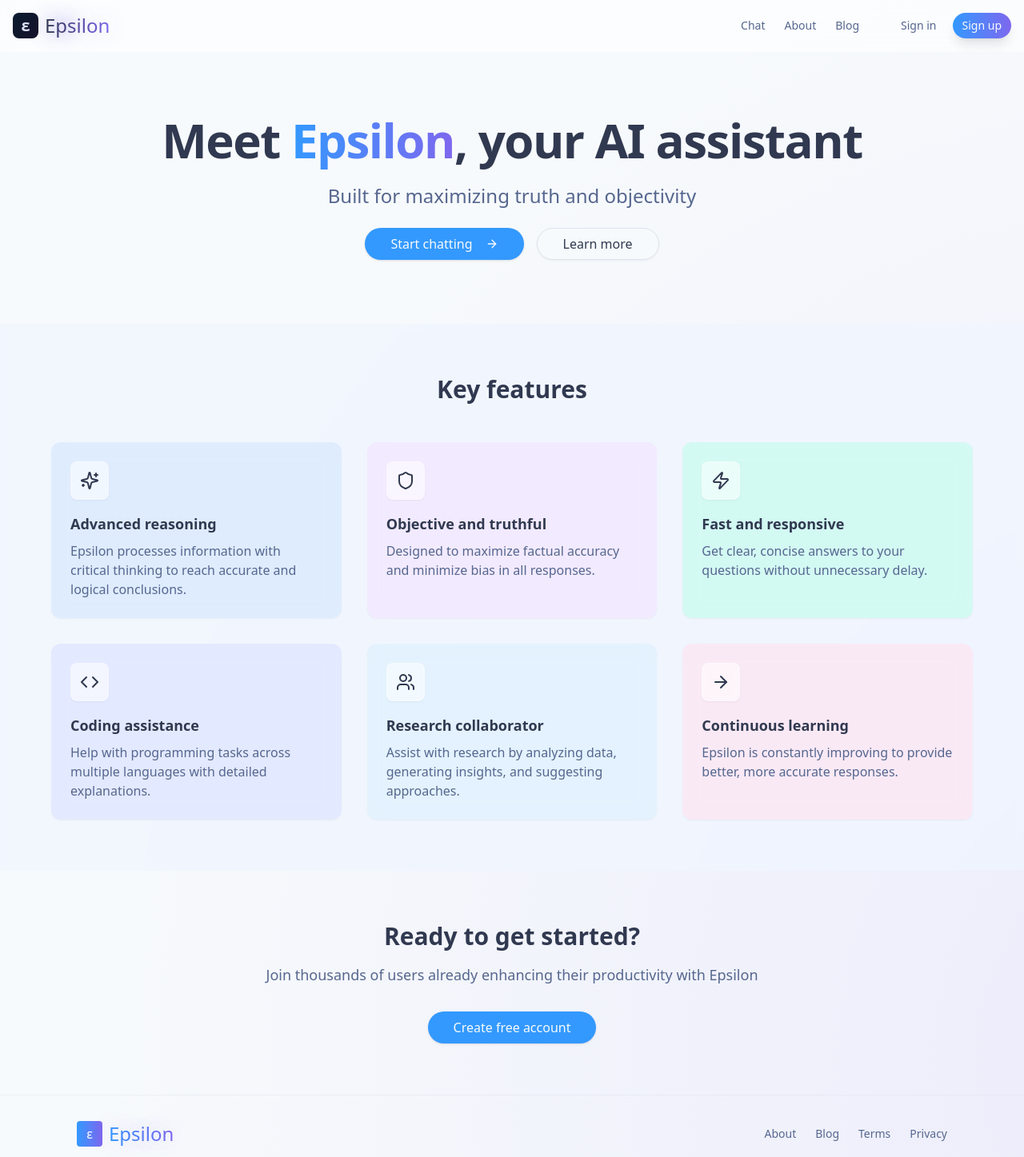
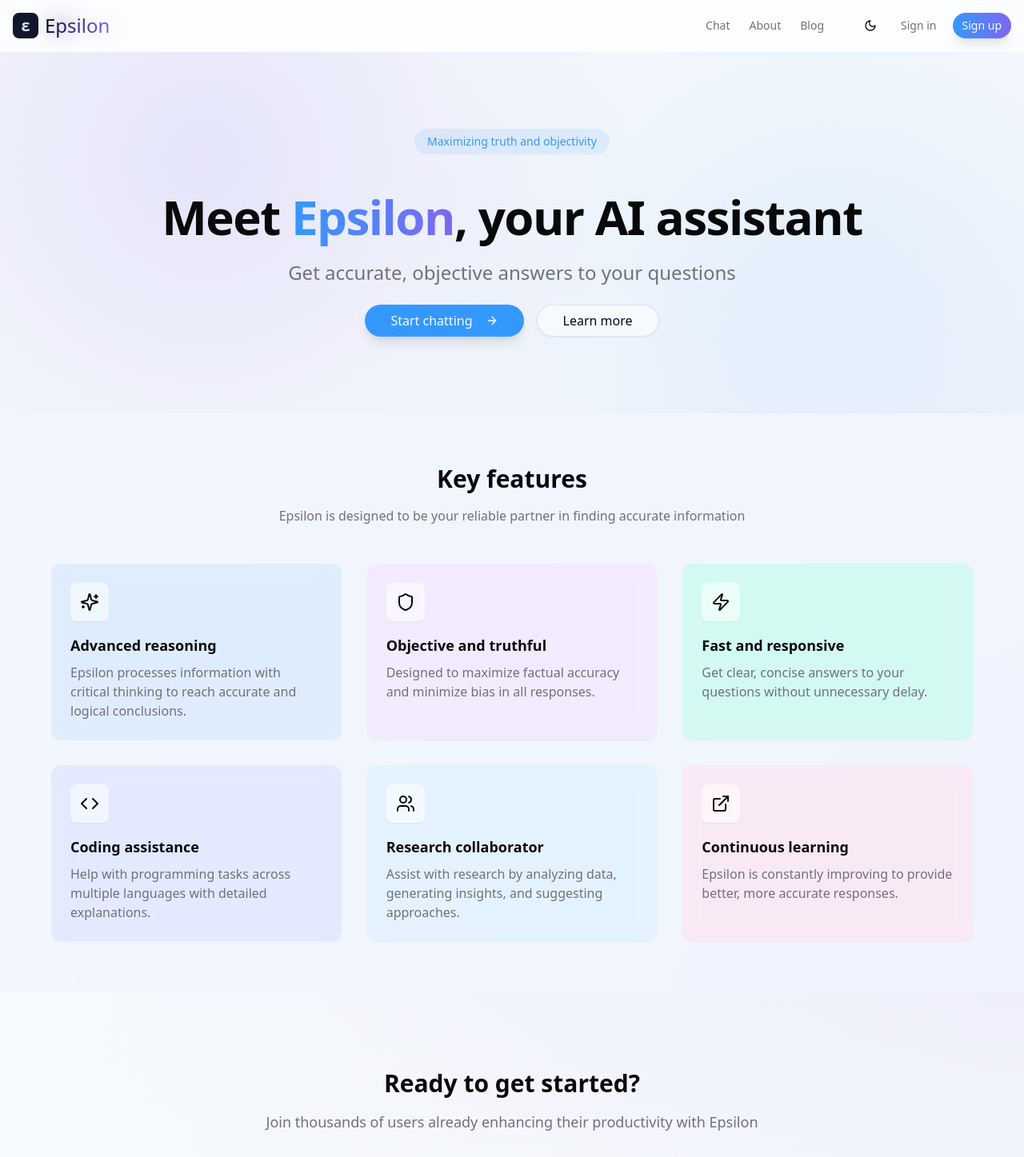
Before and after one commit to an1n-dya/EpsilonAI, a Next.js app: page / in a window 1280 px wide. Shown: the top 1447 px of the page at 80% size. Built offline with nearby package versions, Linux system fonts and the light colour scheme.

Commit message:
Adding Dark Theme (1)

```diff
--- a/src/app/ClientBody.tsx
+++ b/src/app/ClientBody.tsx
@@ -1,22 +1,24 @@
 "use client";
 
 import { useEffect } from "react";
+import { ThemeProvider } from "@/components/theme-provider";
 
 export default function ClientBody({
   children,
 }: {
   children: React.ReactNode;
 }) {
-  // Enable light theme and remove any extension-added classes during hydration
+  // Remove any extension-added classes during hydration
   useEffect(() => {
     // This runs only on the client after hydration
-    document.documentElement.classList.add('dark'); // Apply the dark theme class but with light colors
     document.body.className = "antialiased";
   }, []);
 
   return (
-    <body className="antialiased dark:bg-background" suppressHydrationWarning>
-      {children}
-    </body>
+    <ThemeProvider defaultTheme="light">
+      <body className="antialiased bg-background" suppressHydrationWarning>
+        {children}
+      </body>
+    </ThemeProvider>
   );
 }
--- a/src/app/globals.css
+++ b/src/app/globals.css
@@ -38,34 +38,33 @@
   }
 
   .dark {
-    /* Lighter blue theme */
-    /* Main colors */
-    --background: 210 50% 98%;
-    --foreground: 222 25% 25%;
+    /* Dark theme colors */
+    --background: 220 20% 12%;
+    --foreground: 210 20% 98%;
 
     /* UI element colors */
-    --card: 206 70% 98%;
-    --card-foreground: 222 25% 20%;
-    --popover: 210 50% 96%;
-    --popover-foreground: 222 25% 20%;
+    --card: 220 20% 16%;
+    --card-foreground: 210 20% 96%;
+    --popover: 220 20% 16%;
+    --popover-foreground: 210 20% 96%;
 
     /* Brand colors */
     --primary: 210 100% 60%;
-    --primary-foreground: 210 50% 98%;
-    --secondary: 214 32% 95%;
-    --secondary-foreground: 222 25% 20%;
+    --primary-foreground: 210 20% 98%;
+    --secondary: 215 25% 20%;
+    --secondary-foreground: 210 20% 96%;
     --accent: 250 80% 67%;
-    --accent-foreground: 210 50% 98%;
+    --accent-foreground: 210 20% 98%;
 
     /* Functional colors */
-    --muted: 214 32% 95%;
-    --muted-foreground: 222 25% 45%;
+    --muted: 215 25% 20%;
+    --muted-foreground: 210 20% 70%;
     --destructive: 0 62.8% 60.6%;
-    --destructive-foreground: 210 50% 98%;
+    --destructive-foreground: 210 20% 98%;
 
     /* Border and control colors */
-    --border: 214 32% 90%;
-    --input: 214 32% 90%;
+    --border: 215 25% 25%;
+    --input: 215 25% 25%;
     --ring: 210 100% 60%;
   }
 }
@@ -78,9 +77,20 @@
   body {
     @apply bg-background text-foreground;
     font-feature-settings: "rlig" 1, "calt" 1;
+  }
+
+  .light body {
     background-image: radial-gradient(
       circle at 120% 90%,
       hsl(var(--accent) / 0.1) 0%,
+      transparent 70%
+    );
+  }
+
+  .dark body {
+    background-image: radial-gradient(
+      circle at 120% 90%,
+      hsl(var(--accent) / 0.15) 0%,
       transparent 70%
     );
   }
@@ -88,28 +98,53 @@
 
 @layer components {
   /* Card variations with frosted glass effect */
-  .card-frost-blue {
+  .light .card-frost-blue {
     @apply bg-blue-100/80 backdrop-blur-md border-blue-200/60;
   }
 
-  .card-frost-purple {
+  .light .card-frost-purple {
     @apply bg-purple-100/80 backdrop-blur-md border-purple-200/60;
   }
 
-  .card-frost-teal {
+  .light .card-frost-teal {
     @apply bg-teal-100/80 backdrop-blur-md border-teal-200/60;
   }
 
-  .card-frost-indigo {
+  .light .card-frost-indigo {
     @apply bg-indigo-100/80 backdrop-blur-md border-indigo-200/60;
   }
 
-  .card-frost-sky {
+  .light .card-frost-sky {
     @apply bg-sky-100/80 backdrop-blur-md border-sky-200/60;
   }
 
-  .card-frost-pink {
+  .light .card-frost-pink {
     @apply bg-pink-100/80 backdrop-blur-md border-pink-200/60;
+  }
+
+  /* Dark mode frost cards */
+  .dark .card-frost-blue {
+    @apply bg-blue-950/40 backdrop-blur-md border-blue-800/30;
+  }
+
+  .dark .card-frost-purple {
+    @apply bg-purple-950/40 backdrop-blur-md border-purple-800/30;
+  }
+
+  .dark .card-frost-teal {
+    @apply bg-teal-950/40 backdrop-blur-md border-teal-800/30;
+  }
+
+  .dark .card-frost-indigo {
+    @apply bg-indigo-950/40 backdrop-blur-md border-indigo-800/30;
+  }
+
+  .dark .card-frost-sky {
+    @apply bg-sky-950/40 backdrop-blur-md border-sky-800/30;
+  }
+
+  .dark .card-frost-pink {
+    @apply bg-pink-950/40 backdrop-blur-md border-pink-800/30;
   }
 
   /* Card with hover lift effect */
@@ -119,7 +154,7 @@
 
   /* Input and button styling */
   .chat-input {
-    @apply w-full rounded-full px-6 py-3 bg-white/80 backdrop-blur-sm text-foreground
+    @apply w-full rounded-full px-6 py-3 bg-white/80 dark:bg-background/50 backdrop-blur-sm text-foreground
            focus:outline-none focus:ring-1 focus:ring-primary/50 transition-all duration-200
            border border-transparent focus:border-primary/20 shadow-lg;
     transition: transform 0.2s ease;
@@ -132,7 +167,8 @@
   .tool-button {
     @apply rounded-full px-5 py-2 text-sm font-medium transition-all duration-200
            focus-visible:outline-none focus-visible:ring-1 focus-visible:ring-ring
-           hover:bg-white/80 hover:shadow-md hover:-translate-y-1;
+           hover:bg-white/80 hover:shadow-md hover:-translate-y-1
+           dark:hover:bg-secondary/80;
   }
 
   /* Logo styling */
@@ -184,7 +220,7 @@
   }
 
   .message-bubble-assistant {
-    @apply bg-white/90 backdrop-blur-sm text-foreground rounded-2xl rounded-tl-sm
+    @apply bg-white/90 dark:bg-card/90 backdrop-blur-sm text-foreground rounded-2xl rounded-tl-sm
            px-4 py-2 max-w-[80%] shadow-md border border-border transition-all duration-200;
     animation: slideInLeft 0.3s ease-out;
   }
@@ -218,6 +254,27 @@
     background-image:
       radial-gradient(circle at 20% 30%, hsl(var(--accent) / 0.15) 0%, transparent 50%),
       radial-gradient(circle at 80% 70%, hsl(var(--primary) / 0.1) 0%, transparent 50%);
+  }
+
+  /* Theme toggle animation */
+  .theme-toggle-icon {
+    @apply transition-transform duration-500;
+  }
+
+  .light .theme-toggle-icon-sun {
+    @apply rotate-0 scale-100;
+  }
+
+  .light .theme-toggle-icon-moon {
+    @apply rotate-90 scale-0;
+  }
+
+  .dark .theme-toggle-icon-sun {
+    @apply rotate-90 scale-0;
+  }
+
+  .dark .theme-toggle-icon-moon {
+    @apply rotate-0 scale-100;
   }
 
   /* Animations */
--- a/src/app/page.tsx
+++ b/src/app/page.tsx
@@ -1,27 +1,30 @@
 import Link from "next/link";
 import { Button } from "@/components/ui/button";
 import { Header } from "@/components/header";
-import { ChatInterface } from "@/components/chat/chat-interface";
-import { ArrowRight, Sparkles, Shield, Zap, Code, Users } from "lucide-react";
+import { ArrowRight, Sparkles, Shield, Zap, Code, Users, ExternalLink } from "lucide-react";
 
 export default function Home() {
   return (
     <main className="flex flex-col min-h-screen">
       <Header />
 
-      <section className="py-20 px-4 text-center">
+      <section className="py-24 px-4 text-center hero-gradient">
         <div className="max-w-4xl mx-auto space-y-6">
-          <h1 className="text-5xl md:text-6xl font-bold tracking-tight">
+          <div className="inline-block mb-6 px-4 py-1.5 bg-primary/10 dark:bg-primary/20 backdrop-blur-sm rounded-full text-sm font-medium text-primary">
+            Maximizing truth and objectivity
+          </div>
+
+          <h1 className="text-5xl md:text-6xl font-bold tracking-tight animate-fadeIn">
             Meet <span className="bg-gradient-to-r from-primary to-accent bg-clip-text text-transparent">Epsilon</span>, your AI assistant
           </h1>
           <p className="text-xl md:text-2xl text-muted-foreground">
-            Built for maximizing truth and objectivity
+            Get accurate, objective answers to your questions
           </p>
 
           <div className="flex flex-col sm:flex-row gap-4 justify-center mt-8">
             <Button
               size="lg"
-              className="rounded-full text-base font-medium px-8"
+              className="rounded-full text-base font-medium px-8 shadow-lg hover:shadow-primary/25"
               asChild
             >
               <Link href="/chat">
@@ -31,7 +34,7 @@ export default function Home() {
             <Button
               variant="outline"
               size="lg"
-              className="rounded-full text-base font-medium px-8"
+              className="rounded-full text-base font-medium px-8 border-primary/20 hover:bg-primary/5"
               asChild
             >
               <Link href="/about">
@@ -42,9 +45,12 @@ export default function Home() {
         </div>
       </section>
 
-      <section className="py-16 px-4 bg-blue-50/70 backdrop-blur-sm">
+      <section className="py-16 px-4 bg-blue-50/70 dark:bg-blue-950/10 backdrop-blur-sm">
         <div className="max-w-6xl mx-auto">
-          <h2 className="text-3xl font-bold text-center mb-12">Key features</h2>
+          <h2 className="text-3xl font-bold text-center mb-4">Key features</h2>
+          <p className="text-center text-muted-foreground max-w-2xl mx-auto mb-12">
+            Epsilon is designed to be your reliable partner in finding accurate information
+          </p>
 
           <div className="grid grid-cols-1 md:grid-cols-2 lg:grid-cols-3 gap-8">
             <FeatureCard
@@ -78,7 +84,7 @@ export default function Home() {
               index={4}
             />
             <FeatureCard
-              icon={<ArrowRight />}
+              icon={<ExternalLink />}
               title="Continuous learning"
               description="Epsilon is constantly improving to provide better, more accurate responses."
               index={5}
@@ -87,7 +93,7 @@ export default function Home() {
         </div>
       </section>
 
-      <section className="py-16 px-4">
+      <section className="py-24 px-4 bg-gradient-to-b from-transparent to-background/80">
         <div className="max-w-4xl mx-auto text-center">
           <h2 className="text-3xl font-bold mb-4">Ready to get started?</h2>
           <p className="text-lg text-muted-foreground mb-8">
@@ -95,7 +101,7 @@ export default function Home() {
           </p>
           <Button
             size="lg"
-            className="rounded-full text-base font-medium px-8"
+            className="rounded-full text-base font-medium px-8 bg-gradient-to-r from-primary to-accent hover:opacity-90 shadow-lg"
             asChild
           >
             <Link href="/signup">
@@ -105,7 +111,7 @@ export default function Home() {
         </div>
       </section>
 
-      <footer className="border-t border-border/50 py-8 px-4">
+      <footer className="border-t border-border/50 py-8 px-4 bg-card/30 backdrop-blur-sm">
         <div className="container mx-auto flex flex-col md:flex-row justify-between items-center">
           <div className="flex items-center gap-2 mb-4 md:mb-0">
             <div className="bg-gradient-to-r from-primary to-accent flex items-center justify-center rounded w-8 h-8 text-white">
@@ -114,10 +120,10 @@ export default function Home() {
             <span className="logo font-medium bg-gradient-to-r from-primary to-accent bg-clip-text text-transparent">Epsilon</span>
           </div>
           <div className="flex gap-6 text-sm text-muted-foreground">
-            <Link href="/about" className="hover:text-foreground">About</Link>
-            <Link href="#" className="hover:text-foreground">Blog</Link>
-            <Link href="#" className="hover:text-foreground">Terms</Link>
-            <Link href="#" className="hover:text-foreground">Privacy</Link>
+            <Link href="/about" className="hover:text-foreground transition-colors">About</Link>
+            <Link href="#" className="hover:text-foreground transition-colors">Blog</Link>
+            <Link href="#" className="hover:text-foreground transition-colors">Terms</Link>
+            <Link href="#" className="hover:text-foreground transition-colors">Privacy</Link>
           </div>
         </div>
       </footer>
@@ -146,8 +152,8 @@ function FeatureCard({ icon, title, description, index = 0 }: FeatureCardProps &
   const cardClass = frostClasses[index % frostClasses.length];
 
   return (
-    <div className={`flex flex-col p-6 ${cardClass} rounded-xl shadow-sm backdrop-blur-md`}>
-      <div className="bg-white/60 backdrop-blur-sm h-12 w-12 rounded-lg flex items-center justify-center mb-4 shadow-sm">
+    <div className={`flex flex-col p-6 ${cardClass} rounded-xl shadow-sm backdrop-blur-md lift-card`}>
+      <div className="bg-white/60 dark:bg-background/60 backdrop-blur-sm h-12 w-12 rounded-lg flex items-center justify-center mb-4 shadow-sm">
         {icon}
       </div>
       <h3 className="text-lg font-semibold mb-2">{title}</h3>
--- a/src/components/header.tsx
+++ b/src/components/header.tsx
@@ -5,6 +5,7 @@ import { useState, useEffect } from "react";
 import { Button } from "@/components/ui/button";
 import { cn } from "@/lib/utils";
 import { Menu, X } from "lucide-react";
+import { ThemeToggle } from "@/components/theme-toggle";
 
 export function Header() {
   const [scrolled, setScrolled] = useState(false);
@@ -24,15 +25,15 @@ export function Header() {
       className={cn(
         "sticky top-0 z-50 w-full border-b transition-all duration-300 backdrop-blur-md",
         scrolled
-          ? "border-blue-100 bg-white/80 shadow-lg"
-          : "border-transparent bg-white/50"
+          ? "border-blue-100 dark:border-blue-900/30 bg-white/80 dark:bg-background/80 shadow-lg"
+          : "border-transparent bg-white/50 dark:bg-background/50"
         )}
       >
       <div className="container flex h-16 items-center justify-between px-4">
         <div className="flex items-center gap-2">
           <Link href="/" className="flex items-center gap-2 logo-container">
-            <div className="bg-black flex items-center justify-center rounded-lg w-8 h-8 overflow-hidden relative">
-              <span className="text-white font-bold text-xl animate-pulse-slow">ε</span>
+            <div className="bg-black dark:bg-white flex items-center justify-center rounded-lg w-8 h-8 overflow-hidden relative">
+              <span className="text-white dark:text-black font-bold text-xl animate-pulse-slow">ε</span>
               <div className="absolute inset-0 bg-gradient-to-br from-primary/30 to-accent/30 opacity-60"></div>
             </div>
             <span className="logo font-medium bg-clip-text text-transparent bg-gradient-to-r from-foreground to-accent">Epsilon</span>
@@ -46,6 +47,8 @@ export function Header() {
           <NavLink href="/blog">Blog</NavLink>
 
           <div className="flex items-center gap-2 ml-4">
+            <ThemeToggle />
+
             <Button
               variant="ghost"
               size="sm"
@@ -65,7 +68,9 @@ export function Header() {
         </div>
 
         {/* Mobile menu button */}
-        <div className="md:hidden">
+        <div className="md:hidden flex items-center gap-2">
+          <ThemeToggle />
+
           <Button
             variant="ghost"
             size="icon"
--- /dev/null
+++ b/src/components/theme-provider.tsx
@@ -0,0 +1,80 @@
+"use client";
+
+import { createContext, useContext, useEffect, useState } from "react";
+
+type Theme = "light" | "dark";
+
+type ThemeProviderProps = {
+  children: React.ReactNode;
+  defaultTheme?: Theme;
+  storageKey?: string;
+};
+
+type ThemeProviderState = {
+  theme: Theme;
+  setTheme: (theme: Theme) => void;
+  toggleTheme: () => void;
+};
+
+const initialState: ThemeProviderState = {
+  theme: "light",
+  setTheme: () => null,
+  toggleTheme: () => null,
+};
+
+const ThemeProviderContext = createContext<ThemeProviderState>(initialState);
+
+export function ThemeProvider({
+  children,
+  defaultTheme = "light",
+  storageKey = "epsilon-theme",
+  ...props
+}: ThemeProviderProps) {
+  const [theme, setTheme] = useState<Theme>(defaultTheme);
+
+  useEffect(() => {
+    const savedTheme = localStorage.getItem(storageKey) as Theme | null;
+
+    if (savedTheme) {
+      setTheme(savedTheme);
+    } else {
+      // Check system preference
+      const systemPrefersDark = window.matchMedia("(prefers-color-scheme: dark)").matches;
+      setTheme(systemPrefersDark ? "dark" : "light");
+    }
+  }, [storageKey]);
+
+  useEffect(() => {
+    const root = window.document.documentElement;
+
+    root.classList.remove("light", "dark");
+    root.classList.add(theme);
+
+    localStorage.setItem(storageKey, theme);
+  }, [theme, storageKey]);
+
+  const toggleTheme = () => {
+    setTheme(theme === "light" ? "dark" : "light");
+  };
+
+  const value = {
+    theme,
+    setTheme,
+    toggleTheme,
+  };
+
+  return (
+    <ThemeProviderContext.Provider {...props} value={value}>
+      {children}
+    </ThemeProviderContext.Provider>
+  );
+}
+
+export const useTheme = () => {
+  const context = useContext(ThemeProviderContext);
+
+  if (context === undefined)
+    throw new Error("useTheme must be used within a ThemeProvider");
+
+  return context;
+};
--- /dev/null
+++ b/src/components/theme-toggle.tsx
@@ -0,0 +1,21 @@
+"use client";
+
+import { Button } from "@/components/ui/button";
+import { useTheme } from "@/components/theme-provider";
+import { Sun, Moon } from "lucide-react";
+
+export function ThemeToggle() {
+  const { theme, toggleTheme } = useTheme();
+
+  return (
+    <Button
+      variant="ghost"
+      size="icon"
+      onClick={toggleTheme}
+      className="rounded-full transition-all duration-200 hover:bg-secondary"
+      aria-label="Toggle theme"
+    >
+      {theme === "light" ? <Moon size={18} /> : <Sun size={18} />}
+    </Button>
+  );
+}
```
